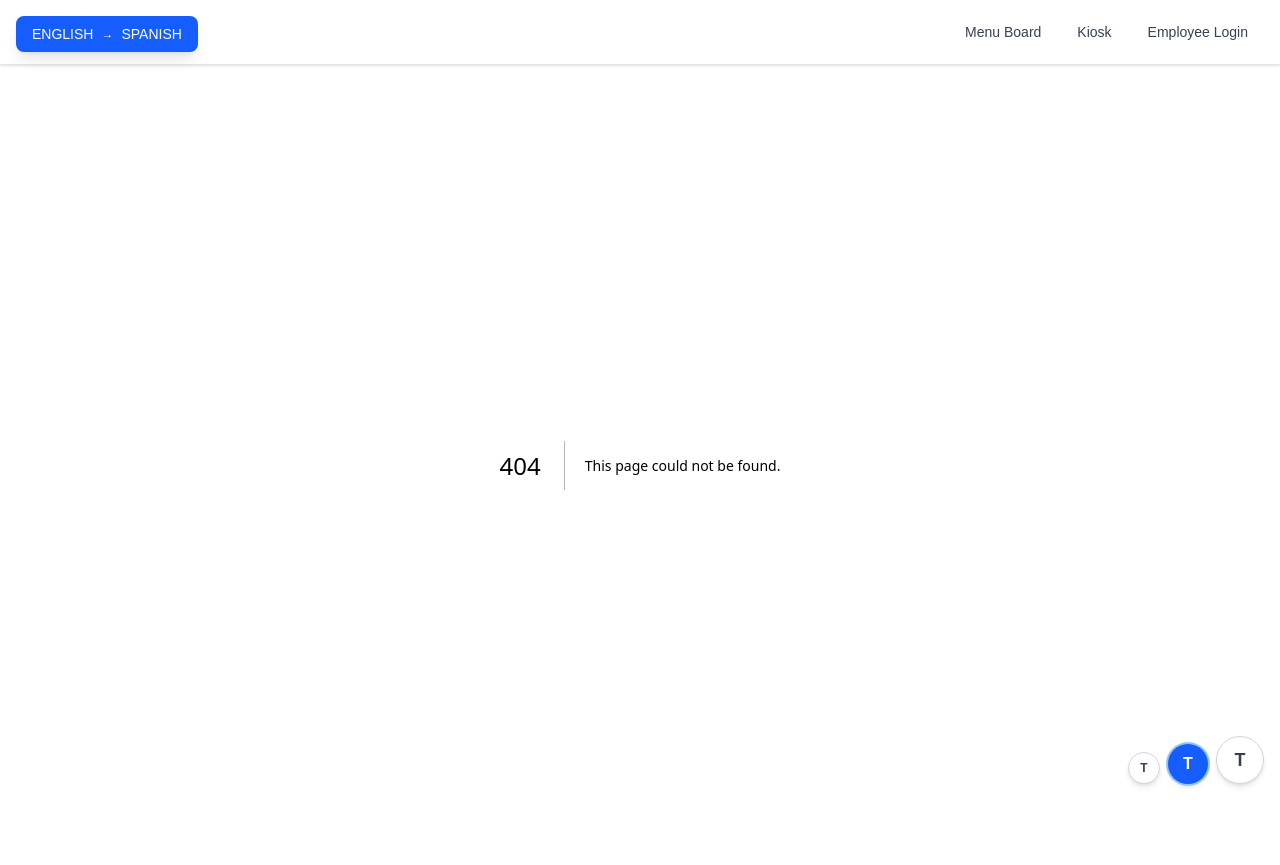
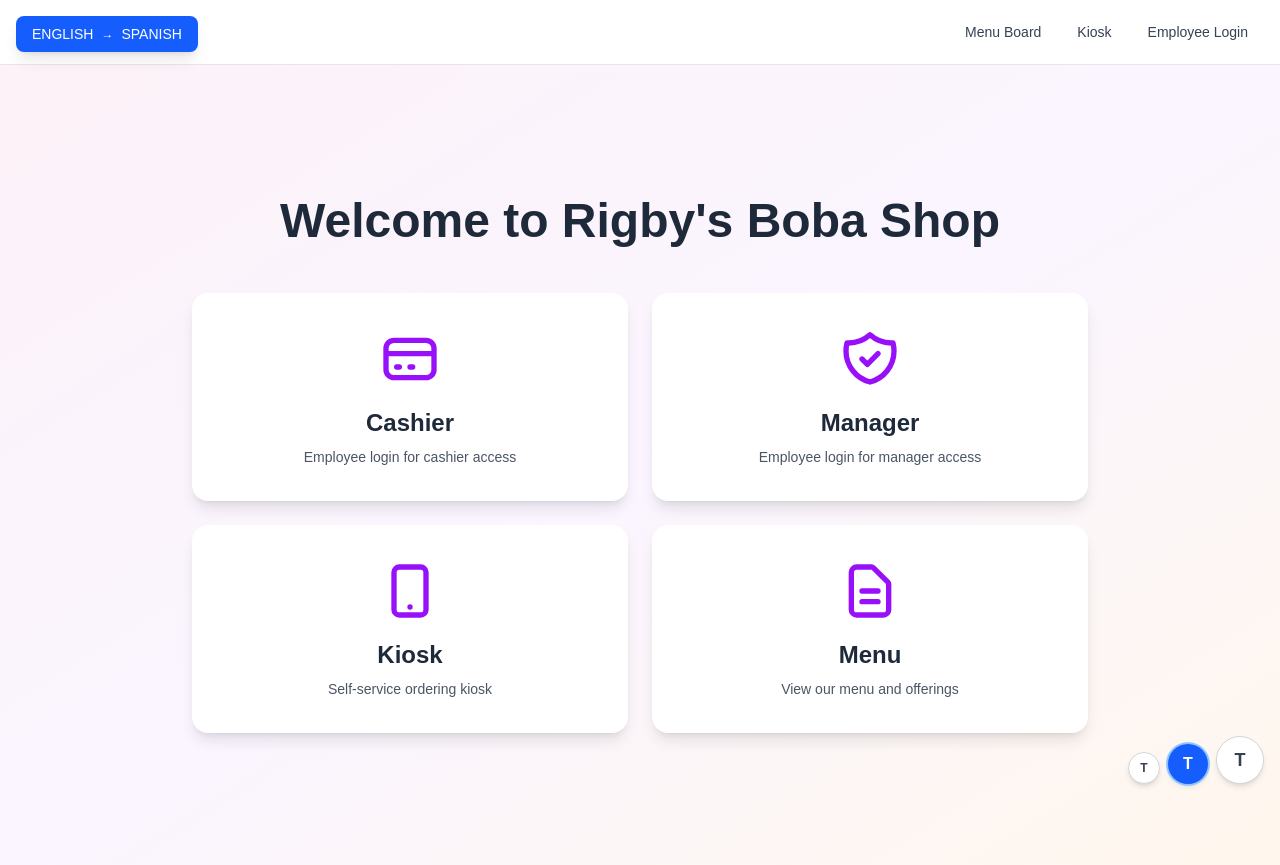
Before and after one commit to CSCE331-Fall2025-900-911/project3_gang_y0, a Next.js app in the folder my-app/: page /portal in a window 1280 px wide. Before the commit this address had no page. Built offline with nearby package versions, Linux system fonts and the light colour scheme.

Commit message:
added portal for different interface views

```diff
--- /dev/null
+++ b/my-app/src/app/portal/page.tsx
@@ -0,0 +1,105 @@
+'use client';
+
+import { useRouter } from 'next/navigation';
+import { useTextSize } from '@/contexts/TextSizeContext';
+
+export default function PortalPage() {
+  const router = useRouter();
+  const { getTextSizeClass } = useTextSize();
+
+  const handleNavigation = (path: string) => {
+    router.push(path);
+  };
+
+  return (
+    <div className="min-h-screen bg-gradient-to-br from-pink-50 via-purple-50 to-orange-50 flex items-center justify-center p-8">
+      <div className="w-full max-w-4xl">
+        <h1 className={`text-center font-bold text-gray-800 mb-12 ${getTextSizeClass('5xl')}`}>
+          Welcome to Rigby's Boba Shop
+        </h1>
+
+        <div className="grid grid-cols-1 md:grid-cols-2 gap-6">
+          {/* Cashier Button */}
+          <button
+            onClick={() => handleNavigation('/employee-login')}
+            className="bg-white rounded-2xl p-8 shadow-lg hover:shadow-xl transition-all duration-300 transform hover:scale-105 border-2 border-transparent hover:border-purple-300"
+          >
+            <div className="text-center">
+              <div className="mb-4">
+                <svg className="w-16 h-16 mx-auto text-purple-600" fill="none" stroke="currentColor" viewBox="0 0 24 24">
+                  <path strokeLinecap="round" strokeLinejoin="round" strokeWidth={2} d="M3 10h18M7 15h1m4 0h1m-7 4h12a3 3 0 003-3V8a3 3 0 00-3-3H6a3 3 0 00-3 3v8a3 3 0 003 3z" />
+                </svg>
+              </div>
+              <h2 className={`font-semibold text-gray-800 mb-2 ${getTextSizeClass('2xl')}`}>
+                Cashier
+              </h2>
+              <p className={`text-gray-600 ${getTextSizeClass('sm')}`}>
+                Employee login for cashier access
+              </p>
+            </div>
+          </button>
+
+          {/* Manager Button */}
+          <button
+            onClick={() => handleNavigation('/employee-login')}
+            className="bg-white rounded-2xl p-8 shadow-lg hover:shadow-xl transition-all duration-300 transform hover:scale-105 border-2 border-transparent hover:border-purple-300"
+          >
+            <div className="text-center">
+              <div className="mb-4">
+                <svg className="w-16 h-16 mx-auto text-purple-600" fill="none" stroke="currentColor" viewBox="0 0 24 24">
+                  <path strokeLinecap="round" strokeLinejoin="round" strokeWidth={2} d="M9 12l2 2 4-4m5.618-4.016A11.955 11.955 0 0112 2.944a11.955 11.955 0 01-8.618 3.04A12.02 12.02 0 003 9c0 5.591 3.824 10.29 9 11.622 5.176-1.332 9-6.03 9-11.622 0-1.042-.133-2.052-.382-3.016z" />
+                </svg>
+              </div>
+              <h2 className={`font-semibold text-gray-800 mb-2 ${getTextSizeClass('2xl')}`}>
+                Manager
+              </h2>
+              <p className={`text-gray-600 ${getTextSizeClass('sm')}`}>
+                Employee login for manager access
+              </p>
+            </div>
+          </button>
+
+          {/* Kiosk Button */}
+          <button
+            onClick={() => handleNavigation('/kiosk')}
+            className="bg-white rounded-2xl p-8 shadow-lg hover:shadow-xl transition-all duration-300 transform hover:scale-105 border-2 border-transparent hover:border-purple-300"
+          >
+            <div className="text-center">
+              <div className="mb-4">
+                <svg className="w-16 h-16 mx-auto text-purple-600" fill="none" stroke="currentColor" viewBox="0 0 24 24">
+                  <path strokeLinecap="round" strokeLinejoin="round" strokeWidth={2} d="M12 18h.01M8 21h8a2 2 0 002-2V5a2 2 0 00-2-2H8a2 2 0 00-2 2v14a2 2 0 002 2z" />
+                </svg>
+              </div>
+              <h2 className={`font-semibold text-gray-800 mb-2 ${getTextSizeClass('2xl')}`}>
+                Kiosk
+              </h2>
+              <p className={`text-gray-600 ${getTextSizeClass('sm')}`}>
+                Self-service ordering kiosk
+              </p>
+            </div>
+          </button>
+
+          {/* Menu Button */}
+          <button
+            onClick={() => handleNavigation('/')}
+            className="bg-white rounded-2xl p-8 shadow-lg hover:shadow-xl transition-all duration-300 transform hover:scale-105 border-2 border-transparent hover:border-purple-300"
+          >
+            <div className="text-center">
+              <div className="mb-4">
+                <svg className="w-16 h-16 mx-auto text-purple-600" fill="none" stroke="currentColor" viewBox="0 0 24 24">
+                  <path strokeLinecap="round" strokeLinejoin="round" strokeWidth={2} d="M9 12h6m-6 4h6m2 5H7a2 2 0 01-2-2V5a2 2 0 012-2h5.586a1 1 0 01.707.293l5.414 5.414a1 1 0 01.293.707V19a2 2 0 01-2 2z" />
+                </svg>
+              </div>
+              <h2 className={`font-semibold text-gray-800 mb-2 ${getTextSizeClass('2xl')}`}>
+                Menu
+              </h2>
+              <p className={`text-gray-600 ${getTextSizeClass('sm')}`}>
+                View our menu and offerings
+              </p>
+            </div>
+          </button>
+        </div>
+      </div>
+    </div>
+  );
+}
```
